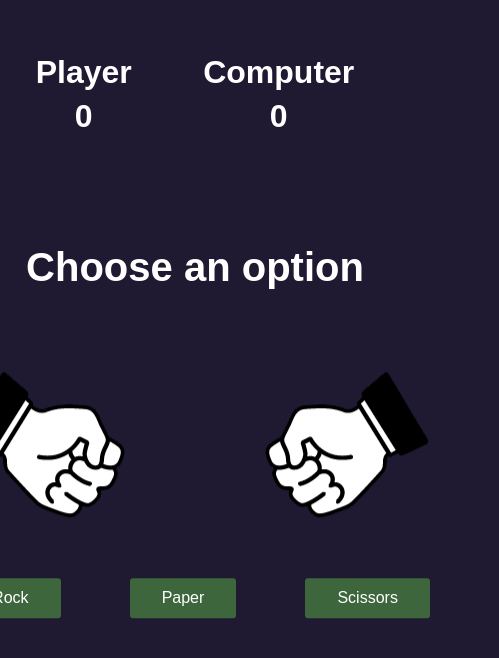
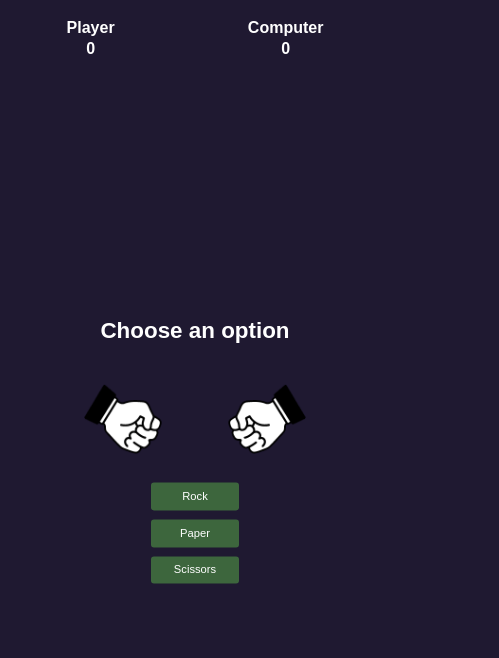
Before and after one commit to Mrozelek/Rock-Paper-Scissors, a plain HTML site: page index.html in a window 390 px wide. Both pictures are taken after a click on the button "Let's play". Shown: the whole page, 499 px wide, since content can reach past the window. Drawn offline with Linux system fonts and the light colour scheme.

Commit message:
Add mobile version

```diff
--- a/index.html
+++ b/index.html
@@ -6,6 +6,8 @@
     <meta name="viewport" content="width=device-width, initial-scale=1.0">
     <title>Rock Paper and Scissors</title>
     <link rel="stylesheet" href="./style.css">
+    <link rel='stylesheet' media='screen and (max-width: 768px)' href='./medium.css' />
+    <link rel='stylesheet' media='screen and (max-width: 490px)' href='./small.css' />
 </head>
 
 <body>
@@ -21,7 +23,7 @@
             </div>
         </div>
         <div class="intro">
-            <h1>Rock Paper and Scissors</h1>
+            <h1>Rock, Paper<span class="mobile"><br></span> and Scissors</h1>
             <button class="btn">Let's play</button>
         </div>
         <div class="match fadeOut">
--- /dev/null
+++ b/medium.css
@@ -0,0 +1,26 @@
+.options {
+    flex-direction: column;
+    align-self: center;
+}
+
+.btn {
+    margin-bottom: .8em;
+}
+
+.hands img {
+    width: 15em;
+}
+
+.score {
+    margin: 2em 0;
+}
+
+.intro h1,
+.match h2 {
+    font-size: 2.1rem;
+}
+
+.score p,
+.score h2 {
+    font-size: 1.7rem;
+}
--- /dev/null
+++ b/small.css
@@ -0,0 +1,30 @@
+.btn {
+    margin-bottom: .8em;
+}
+
+.mobile {
+    display: inline;
+}
+
+.hands img {
+    width: 9em;
+}
+
+.score {
+    margin: 1em 0;
+}
+
+.intro h1,
+.match h2 {
+    font-size: 1.4rem;
+    text-align: center;
+}
+
+.score p,
+.score h2 {
+    font-size: 1rem;
+}
+
+.btn {
+    font-size: .7rem;
+}
--- a/style.css
+++ b/style.css
@@ -8,6 +8,10 @@ body {
     font-family: sans-serif;
     background-color: rgb(31, 25, 49);
     color: white;
+}
+
+.mobile {
+    display: none;
 }
 
 .score {
@@ -55,11 +59,11 @@ body {
 }
 
 .match h2 {
-    margin: .5em 0;
+    margin: 3em 0 .5em 0;
 }
 
 .btn {
-    padding: .7rem 2rem;
+    padding: .7em 2em;
     background-color: rgb(61, 102, 61);
     color: white;
     font-size: 1rem;
```
